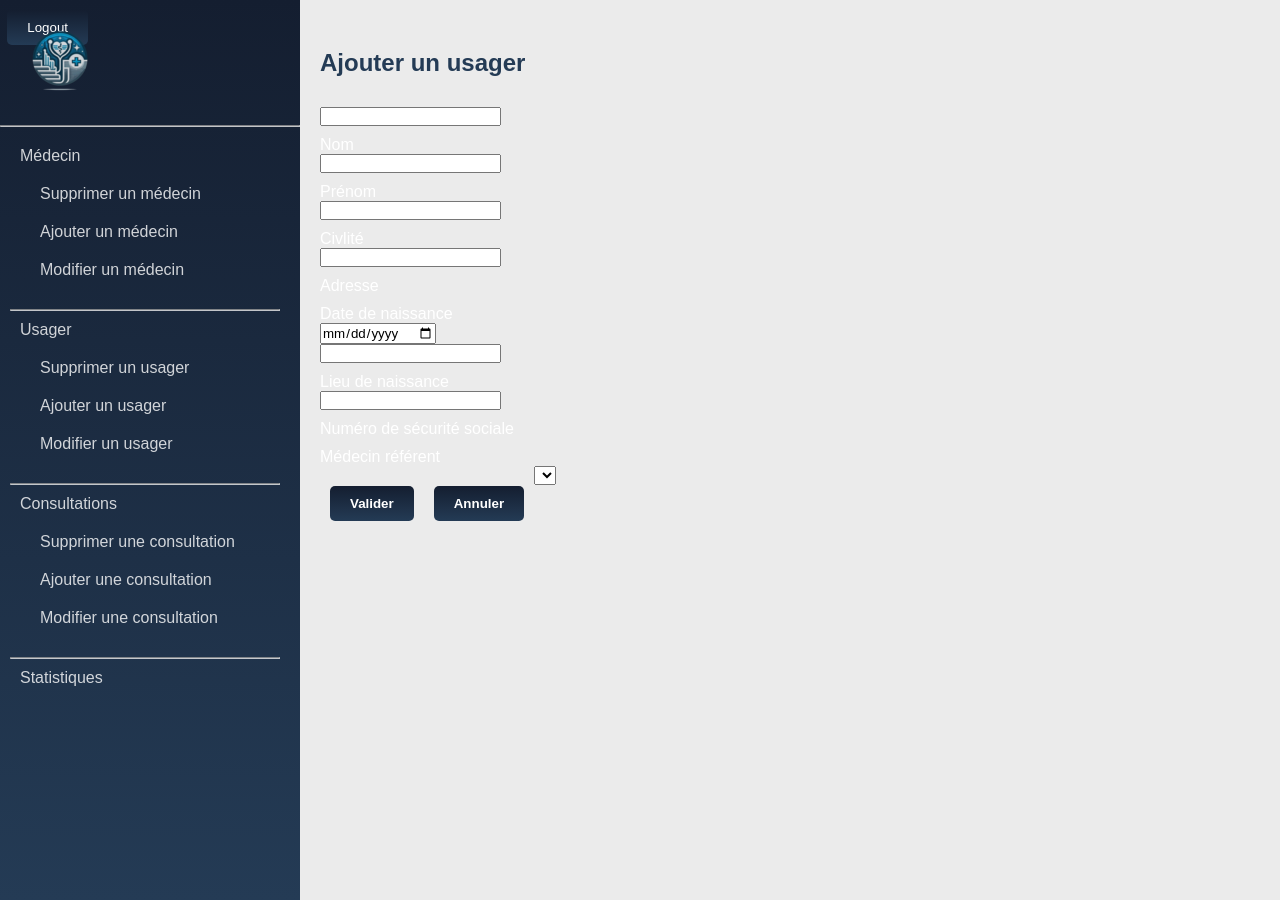
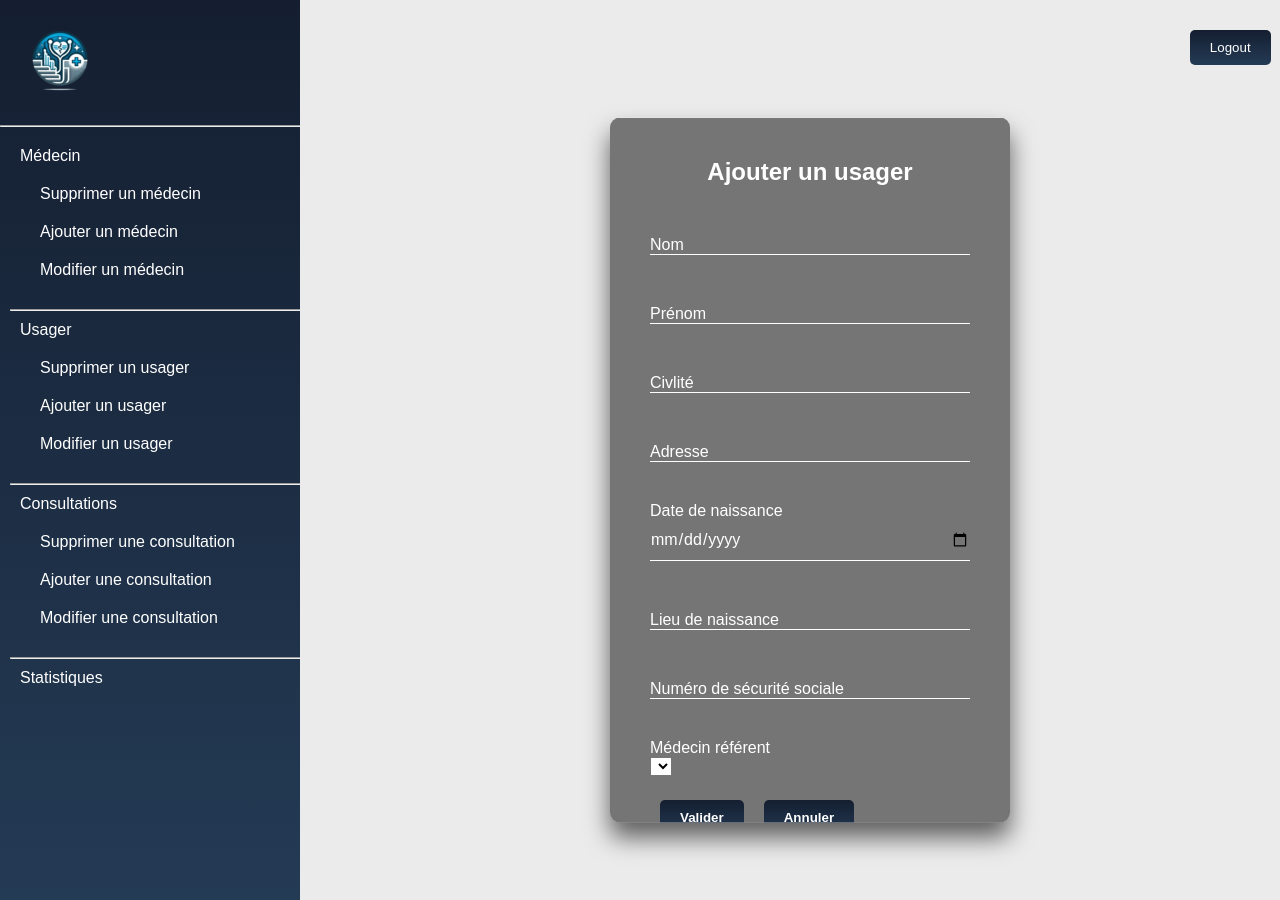
Before and after one commit to Yeetnus/projetPHP, a PHP site: page /PHP/usager/ajouter.php in a window 1280 px wide. Run offline with PHP 8.4, Linux system fonts and the light colour scheme; the visitor is signed in with stand-in values (Sample User, id 1); data that the repository does not hold is empty.

Commit message:
update css mieux

```diff
--- a/CSS/style.css
+++ b/CSS/style.css
@@ -16,7 +16,6 @@ body {
   margin: 0px;
   padding: 0px;
   font-family: sans-serif;
-  background: linear-gradient(#141e30, #243b55);
 }
 
 .h2page {
@@ -315,22 +226,15 @@ label {
   margin-bottom: 12px;
 }
 
-
-
 nav {
   position: fixed;
-  width: 100%;
-  max-width: 300px;
+  width: 30%;
   bottom: 0;
   top: 0;
   display: block;
-  min-height: 300px;
   height: 100%;
   color: #fff;
-  opacity: 0.8;
-  transition: all 300ms;
-  -moz-transition: all 300ms;
-  -webkit-transition: all 300ms;
+  background: linear-gradient(#141e30, #243b55);
 }
 
 nav .vertical-menu hr {
@@ -470,3 +374,75 @@ li a:hover {
   margin-top: 2%;
   margin-bottom: 2%;
 }
+
+
+.login-box-scrollable {
+  overflow: auto;
+  position: absolute;
+  top: 50%;
+  left: 50%;
+  width: 400px;
+  height: 75%;
+  padding: 40px;
+  transform: translate(-50%, -50%);
+  background: rgba(0, 0, 0, .5);
+  box-sizing: border-box;
+  box-shadow: 0 15px 25px rgba(0, 0, 0, .6);
+  border-radius: 10px;
+}
+
+.login-box-scrollable h2 {
+  margin: 0 0 30px;
+  padding: 0;
+  color: #fff;
+  text-align: center;
+}
+
+.login-box-scrollable .user-box {
+  position: relative;
+}
+
+.login-box-scrollable .user-box input {
+  width: 100%;
+  padding: 10px 0;
+  font-size: 16px;
+  color: #fff;
+  margin-bottom: 30px;
+  border: none;
+  border-bottom: 1px solid #fff;
+  outline: none;
+  background: transparent;
+}
+
+.login-box-scrollable .user-box label {
+  position: absolute;
+  top: 0;
+  left: 0;
+  padding: 10px 0;
+  font-size: 16px;
+  color: #fff;
+  pointer-events: none;
+  transition: .5s;
+}
+
+.login-box-scrollable .user-box input:focus~label,
+.login-box-scrollable .user-box input:valid~label {
+  top: -20px;
+  left: 0;
+  color: #03e9f4;
+  font-size: 12px;
+}
+
+.login-box-scrollable form a {
+  position: relative;
+  display: inline-block;
+  padding: 10px 20px;
+  color: #03e9f4;
+  font-size: 16px;
+  text-decoration: none;
+  text-transform: uppercase;
+  overflow: hidden;
+  transition: .5s;
+  margin-top: 40px;
+  letter-spacing: 4px
+}
--- a/PHP/usager/ajouter.php
+++ b/PHP/usager/ajouter.php
@@ -12,6 +12,10 @@
 
 <body>
   <div class="content-wrapper">
+  <form action="../logout.php" method="post" >
+          <input onclick='return confirm("Voulez-vous vraiment vous déconnecter ?")' id="logout" type="submit" value="Logout">
+      </form>
+      <div class="login-box login-box-scrollable">
         <h2 class="h2page">Ajouter un usager</h2>
         <form action="#" method="post" class="formulaire">
           <div class="user-box">
@@ -43,7 +47,7 @@
             <input type="text" name="numsecu" minlength="13" maxlength="13" required="">
             <label>Numéro de sécurité sociale</label>
           </div>
-
+          <div>
           <label>Médecin référent</label>
           <?php
           require("../../BDD/BDDmedecin.php");
@@ -59,10 +63,13 @@
 
           // Close the select element
           echo "</select>"; ?>
-
+          </div>
+          <br>
+          <div style="margin: 0 auto; text-align: center;">
           <button class="choice-button retour" id="retour" type="submit" name="Valider">Valider</button>
           <button class="choice-button retour" type="reset" name="Annuler" onclick="location.href='../../choix.php'">Annuler</button>
-
+          <br>
+          </div>
           <?php
           require("../../BDD/BDDusager.php");
           $BDD = new BDDusager();
@@ -83,9 +90,7 @@
           ?>
         </form>
       </div>
-      <form action="../logout.php" method="post" >
-          <input onclick='return confirm("Voulez-vous vraiment vous déconnecter ?")' id="logout" type="submit" value="Logout">
-      </form>
+  </div>
   </div>
 </body>
 
```
Also changed, not shown: other parts of CSS/style.css (+0 -88 lines), PHP/rdv/modifier.php (+30 -24 lines), PHP/rdv/supprimer.php (+34 -10 lines), choix.php (+9 -9 lines).
